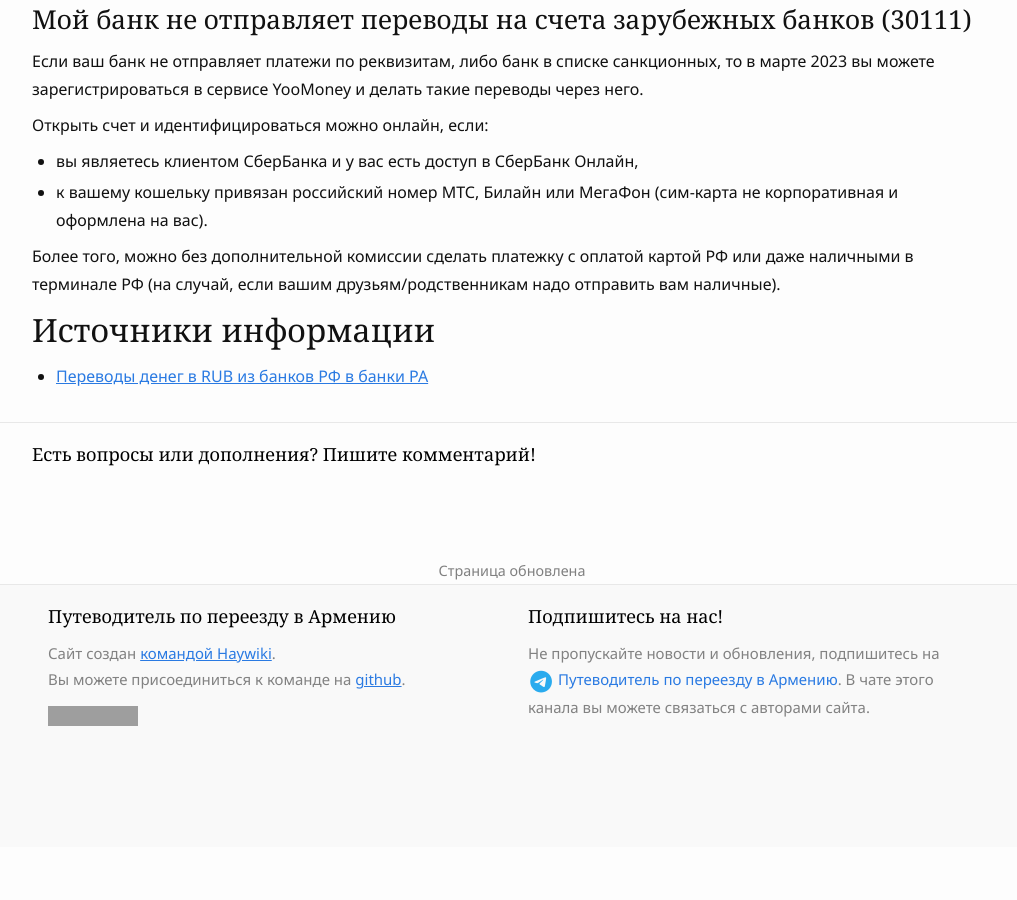
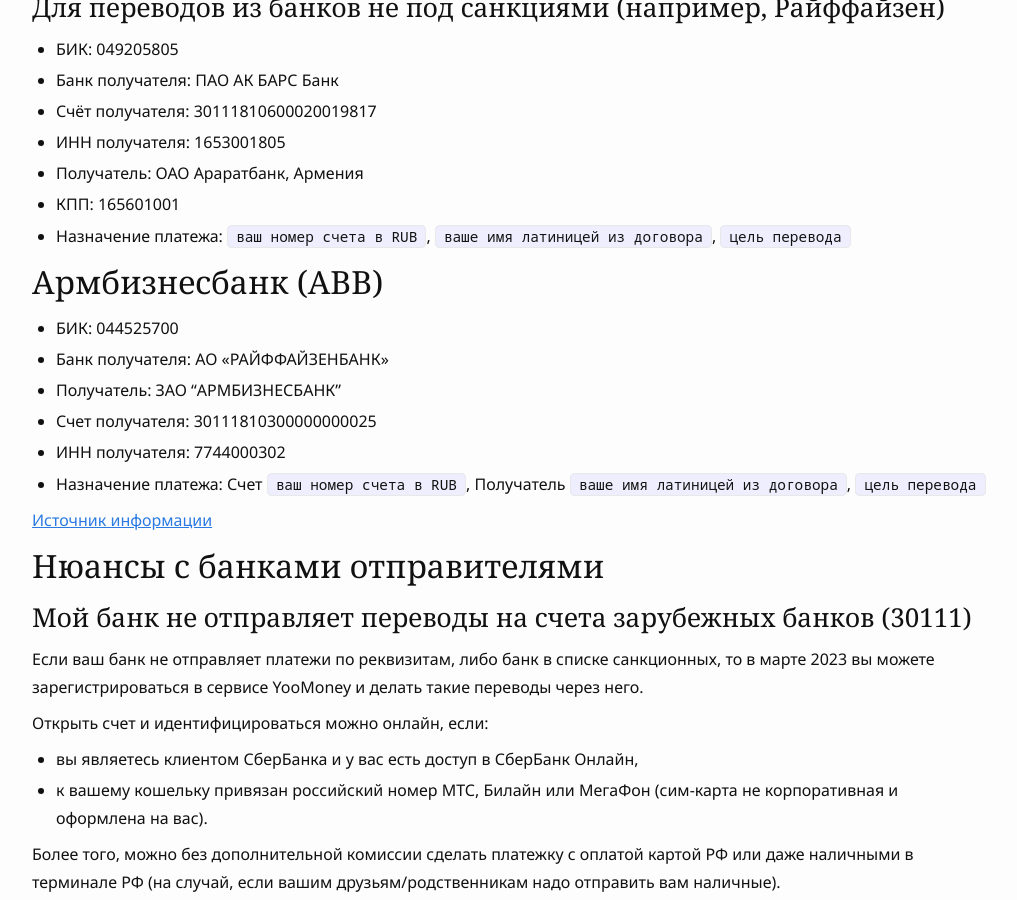
Before and after one commit to haywiki/haywiki.github.io, a Jekyll site: the page built from money/bank-examples.md, in a window 1280 px wide and 900 px high, scrolled down 4969 px. Shown: the whole window, without its empty margins (128-1145 px from the left). Built offline with Jekyll 4.4.1, drawn with Linux system fonts in a browser that asks for light colours; nearby versions of some CDN libraries; a script that is not in the unit is left out; before the commit the page ends 5816 px from its top, so only the background shows below that; some of the changed text lies outside the part shown; grey boxes are pictures that could not be loaded.

Commit message:
Реквизиты для перевода в АББ

```diff
--- a/money/bank-examples.md
+++ b/money/bank-examples.md
@@ -10,7 +10,7 @@
 
 Если вы переводите деньги себе, то цель перевода указывайте «перевод личных средств (НДС не облагается)».
 
-### Ameria
+## Ameria
 
 Ameria выдаёт реквизиты трех разных банков-корреспондентов для переводов в RUB. Все они работают без сюрпризов. В
 примере ниже мы используем Юникредит как первый и самый популярный путь.
@@ -22,7 +22,7 @@
 - Получатель: ЗАО Америабанк, Ереван, Армения
 - Назначение платежа: `ваш номер счета в RUB`, `ваше имя латиницей из договора`, `цель перевода`
 
-#### Для переводов из банков под санкциями (например, Тинькофф)
+### Для переводов из банков под санкциями (например, Тинькофф)
 
 - БИК: 044525362
 - Банк получателя: Межгосударственный Банк
@@ -31,7 +31,7 @@
 - Получатель: ЗАО Америабанк, Ереван, Армения
 - Назначение платежа: `ваш номер счета в RUB`, `ваше имя латиницей из договора`, `цель перевода`
 
-#### Для переводов из банков не под санкциями (например, Райффайзен)
+### Для переводов из банков не под санкциями (например, Райффайзен)
 
 - БИК: 044525700
 - Банк получателя: АО «РАЙФФАЙЗЕНБАНК»
@@ -41,9 +41,9 @@
 - КПП: 770401001
 - Назначение платежа: `ваш номер счета в RUB`, `ваше имя латиницей из договора`, `цель перевода`
 
-### Ardshinbank
+## Ardshinbank
 
-#### Для переводов из банков под санкциями (например, Тинькофф): через МКБ
+### Для переводов из банков под санкциями (например, Тинькофф): через МКБ
 
 - БИК: 044525659
 - Банк получателя: ПАО "МОСКОВСКИЙ КРЕДИТНЫЙ БАНК"
@@ -53,7 +53,7 @@
 - КПП: 770201001
 - Назначение платежа: `ваш номер счета в RUB`, `ваше имя латиницей из договора`, `цель перевода`
 
-#### Для переводов из банков не под санкциями (например, Райффайзен): через Райффайзенбанк Москва
+### Для переводов из банков не под санкциями (например, Райффайзен): через Райффайзенбанк Москва
 
 - БИК: 044525700
 - Банк получателя: АО «РАЙФФАЙЗЕНБАНК»
@@ -63,7 +63,7 @@
 - КПП: 770201001
 - Назначение платежа: `ваш номер счета в RUB`, `ваше имя латиницей из договора`, `цель перевода`
 
-### ACBA
+## ACBA
 
 ⚠️ ACBA не принимает переводы из банков попавших под санкции (например Сбера, ВТБ, Альфа Банка). На начало марта 2023 года переводы из Тинькофф банка принимаются.
 
@@ -75,7 +75,7 @@
 - КПП: 770201001
 - Назначение платежа: Счет `ваш номер счета в RUB`, Получатель `ваше имя латиницей из договора`, `цель перевода`
 
-### Ineco
+## Ineco
 
 - БИК: 044525823
 - Банк получателя: ГАЗПРОМБАНК АО
@@ -85,7 +85,7 @@
 - КПП: 772501001
 - Назначение платежа: Счет `ваш номер счета в RUB`, Получатель `ваше имя латиницей из договора`, `цель перевода`
 
-### ID Bank
+## ID Bank
 
 - БИК: 044525700
 - Банк получателя: Райффайзенбанк Москва
@@ -96,7 +96,7 @@
 
 [Официальные реквизиты](https://idbank.am/ru/information/helpfull-information/contentfooter/requisites/)
 
-### Evoca
+## Evoca
 
 - БИК: 044525550
 - Банк получателя: ОАО КБ «ЮНИСТРИМ»
@@ -105,7 +105,7 @@
 - ИНН получателя: 7750004009
 - Назначение платежа: Счет `ваш номер счета в RUB`, Получатель `ваше имя латиницей из договора`, `цель перевода`
 
-### Unibank (Юнибанк)
+## Unibank (Юнибанк)
 
 Актуальные реквизиты на 1 марта 2023 года [здесь](/assets/banks/unibank-01.03.23.pdf).
 
@@ -120,7 +120,7 @@
 - ИНН получателя: 7734202860
 - Назначение платежа: Счет `ваш номер счета в RUB`, Получатель `ваше имя латиницей из договора`, `цель перевода`
 
-#### Альтернативные реквизиты
+### Альтернативные реквизиты
 
 - БИК: 044525550
 - Банк получателя: АО КБ Юнистрим
@@ -138,7 +140,7 @@
 - КПП: 773851001
 - Назначение платежа: Счет `ваш номер счета в RUB`, Получатель `ваше имя латиницей из договора`, `цель перевода`
 
-### Converse Bank
+## Converse Bank
 
 - БИК: 049205805
 - Банк получателя: ПАО АК БАРС Банк
@@ -156,9 +160,9 @@
 - КПП: 770201001
 - Назначение платежа: Счет `ваш номер счета в RUB`, Получатель `ваше имя латиницей из договора`, `цель перевода`
 
-### Araratbank
+## Araratbank
 
-#### Для переводов из банков под санкциями (например, Тинькофф)
+### Для переводов из банков под санкциями (например, Тинькофф)
 
 - БИК: 044525666
 - Банк получателя: ПАО РосДорБанк
@@ -168,7 +172,7 @@
 - КПП: 772501001
 - Назначение платежа: `ваш номер счета в RUB`, `ваше имя латиницей из договора`, `цель перевода`
 
-#### Для переводов из банков не под санкциями (например, Райффайзен)
+### Для переводов из банков не под санкциями (например, Райффайзен)
 
 - БИК: 049205805
 - Банк получателя: ПАО АК БАРС Банк
@@ -177,6 +181,17 @@
 - Получатель: ОАО Араратбанк, Армения
 - КПП: 165601001
 - Назначение платежа: `ваш номер счета в RUB`, `ваше имя латиницей из договора`, `цель перевода`
+
+## Армбизнесбанк (ABB)
+
+- БИК: 044525700
+- Банк получателя: АО «РАЙФФАЙЗЕНБАНК»
+- Получатель: ЗАО "АРМБИЗНЕСБАНК"
+- Счет получателя: 30111810300000000025
+- ИНН получателя: 7744000302
+- Назначение платежа: Счет `ваш номер счета в RUB`, Получатель `ваше имя латиницей из договора`, `цель перевода`
+
+[Источник информации](https://www.armbusinessbank.am/en/details)
 
 ## Нюансы с банками отправителями
 
```
Also changed, not shown: other parts of money/bank-examples.md (+4 -0 lines).
